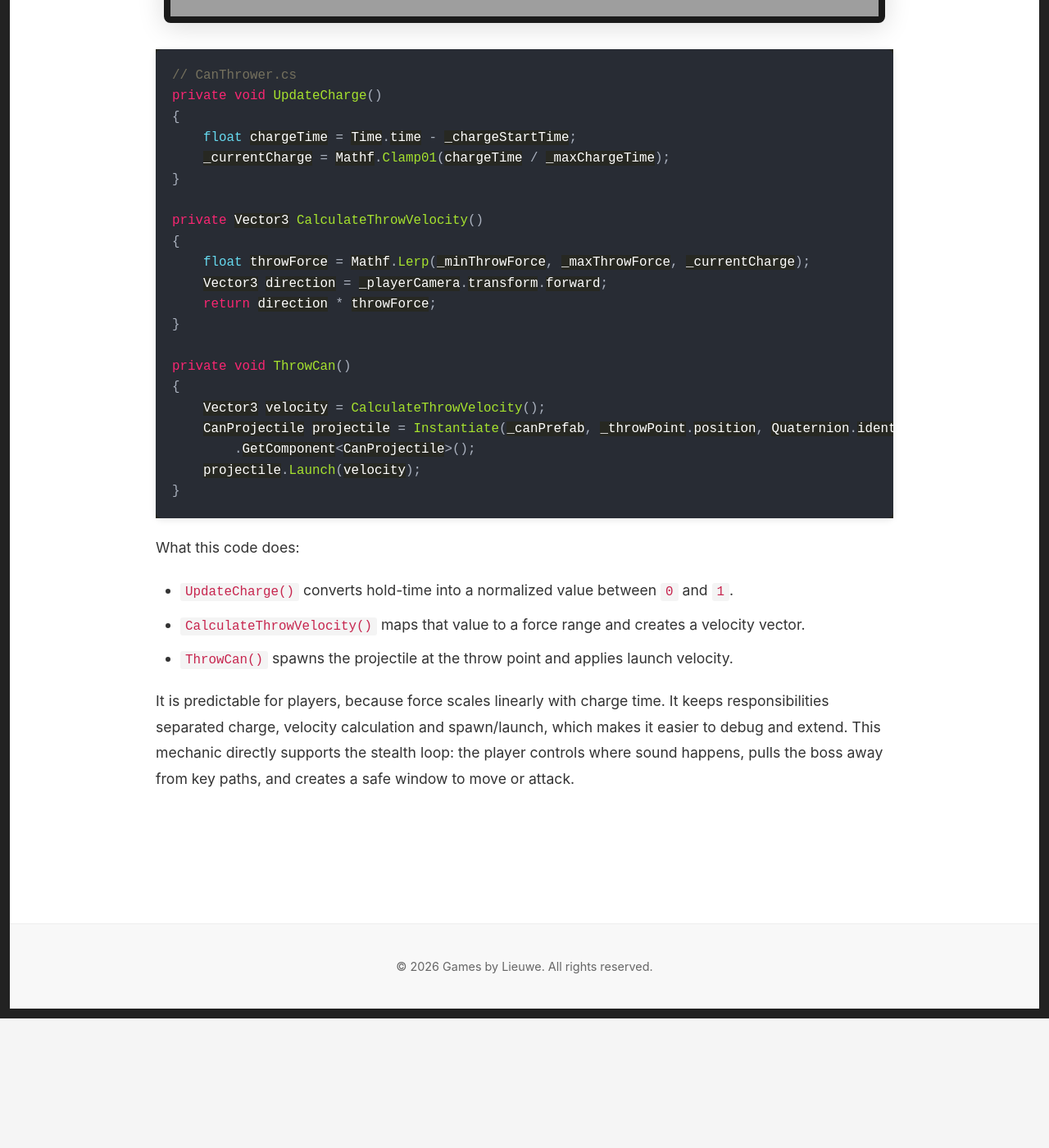
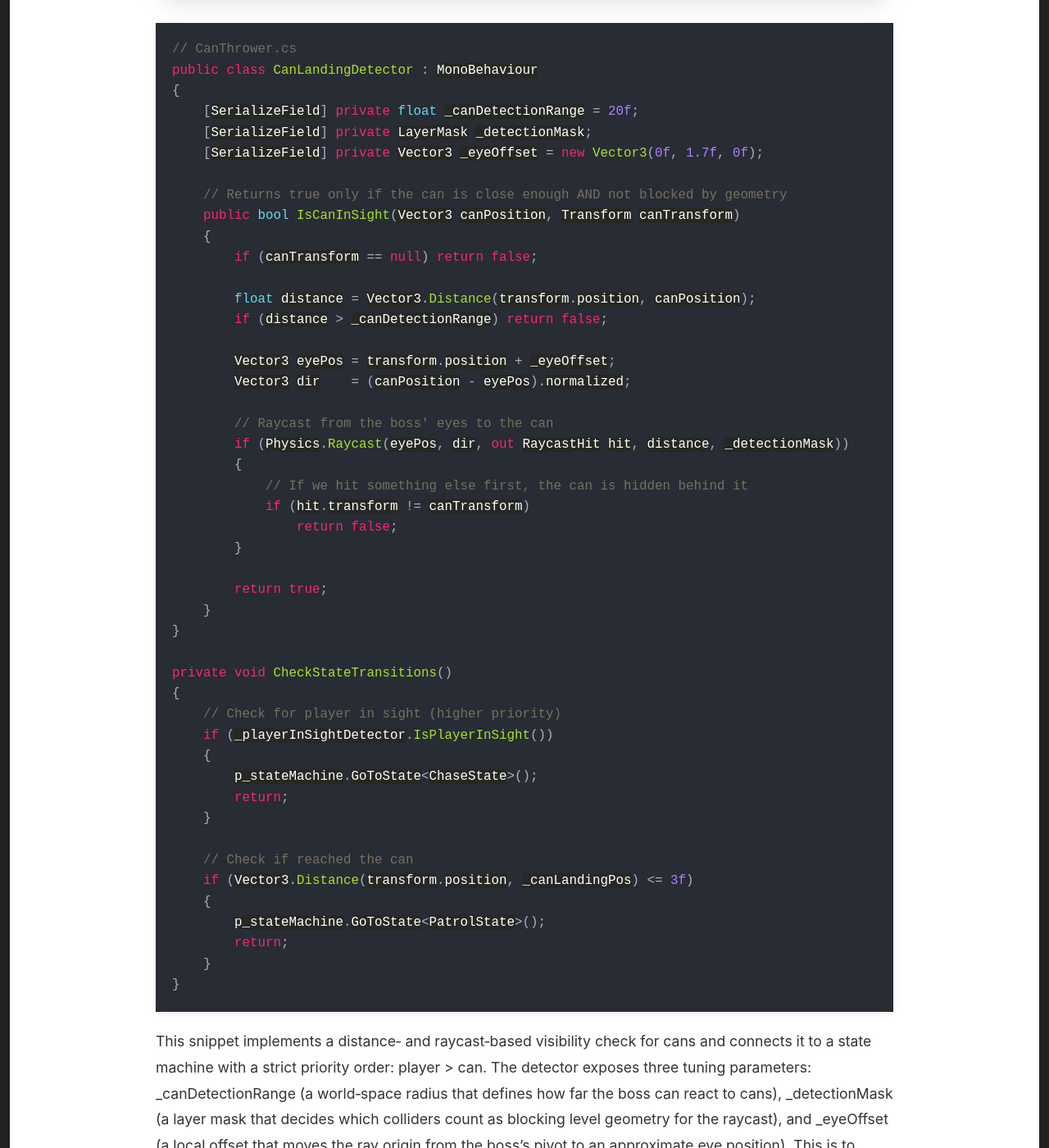
Before and after one commit to lieuweZ/lieuwez.github.io, a Jekyll site: the page built from _projects/silent-prey.md, in a window 1280 px wide and 1400 px high, scrolled down 2681 px. Shown: the whole window at 82% size. Built offline with Jekyll 4.4.1, drawn with Linux system fonts in a browser that asks for light colours; before the commit the page ends 3923 px from its top, so only the background shows below that; some of the changed text lies outside the part shown; grey boxes are pictures that could not be loaded.

Commit message:
Update Silent Prey project content

````diff
--- a/_projects/silent-prey.md
+++ b/_projects/silent-prey.md
@@ -27,38 +27,58 @@ Silent Prey is a 3D stealth-horror game made in Unity. The player explores dark
 - Atmosphere and visuals
 ## Throw Mechanic
 
-The part I am most proud of is the can throw mechanic. Holding right mouse button charges power over time, and releasing launches the can forward from the player camera direction. This gives intentional control: a short hold for close distractions, and a long hold for deeper baits.
+The part I am most proud of is the can throw mechanic. Holding right mouse button charges power over time between 0 and 1 seconds. Then releasing launches the can forward from the player camera direction.
 
 
 <img src="/assets/images/Can Throwing.gif" alt="Can throwing mechanic demo" class="project-demo-gif project-demo-gif-wide">
 
 ```csharp
 // CanThrower.cs
-private void UpdateCharge()
+public class CanLandingDetector : MonoBehaviour
 {
-    float chargeTime = Time.time - _chargeStartTime;
-    _currentCharge = Mathf.Clamp01(chargeTime / _maxChargeTime);
+    [SerializeField] private float _canDetectionRange = 20f;
+    [SerializeField] private LayerMask _detectionMask;
+    [SerializeField] private Vector3 _eyeOffset = new Vector3(0f, 1.7f, 0f);
+
+    // Returns true only if the can is close enough AND not blocked by geometry
+    public bool IsCanInSight(Vector3 canPosition, Transform canTransform)
+    {
+        if (canTransform == null) return false;
+
+        float distance = Vector3.Distance(transform.position, canPosition);
+        if (distance > _canDetectionRange) return false;
+
+        Vector3 eyePos = transform.position + _eyeOffset;
+        Vector3 dir    = (canPosition - eyePos).normalized;
+
+        // Raycast from the boss' eyes to the can
+        if (Physics.Raycast(eyePos, dir, out RaycastHit hit, distance, _detectionMask))
+        {
+            // If we hit something else first, the can is hidden behind it
+            if (hit.transform != canTransform)
+                return false;
+        }
+
+        return true;
+    }
 }
 
-private Vector3 CalculateThrowVelocity()
+private void CheckStateTransitions()
 {
-    float throwForce = Mathf.Lerp(_minThrowForce, _maxThrowForce, _currentCharge);
-    Vector3 direction = _playerCamera.transform.forward;
-    return direction * throwForce;
-}
+    // Check for player in sight (higher priority)
+    if (_playerInSightDetector.IsPlayerInSight())
+    {
+        p_stateMachine.GoToState<ChaseState>();
+        return;
+    }
 
-private void ThrowCan()
-{
-    Vector3 velocity = CalculateThrowVelocity();
-    CanProjectile projectile = Instantiate(_canPrefab, _throwPoint.position, Quaternion.identity)
-        .GetComponent<CanProjectile>();
-    projectile.Launch(velocity);
+    // Check if reached the can
+    if (Vector3.Distance(transform.position, _canLandingPos) <= 3f)
+    {
+        p_stateMachine.GoToState<PatrolState>();
+        return;
+    }
 }
 ```
 
-What this code does:
-- `UpdateCharge()` converts hold-time into a normalized value between `0` and `1`.
-- `CalculateThrowVelocity()` maps that value to a force range and creates a velocity vector.
-- `ThrowCan()` spawns the projectile at the throw point and applies launch velocity.
-
-It is predictable for players, because force scales linearly with charge time. It keeps responsibilities separated charge, velocity calculation and spawn/launch, which makes it easier to debug and extend. This mechanic directly supports the stealth loop: the player controls where sound happens, pulls the boss away from key paths, and creates a safe window to move or attack.
+This snippet implements a distance‑ and raycast‑based visibility check for cans and connects it to a state machine with a strict priority order: player > can. The detector exposes three tuning parameters: _canDetectionRange (a world‑space radius that defines how far the boss can react to cans), _detectionMask (a layer mask that decides which colliders count as blocking level geometry for the raycast), and _eyeOffset (a local offset that moves the ray origin from the boss’s pivot to an approximate eye position). This is to check if the enemy can really see the can and is not block by a wall or the can is around a corner. The detection range is that is avoids unnecessary raycasts for irrelevant targets. If the player is in sight it goes to the player or if the can is less then 3f it goes back to patrol state.
````
